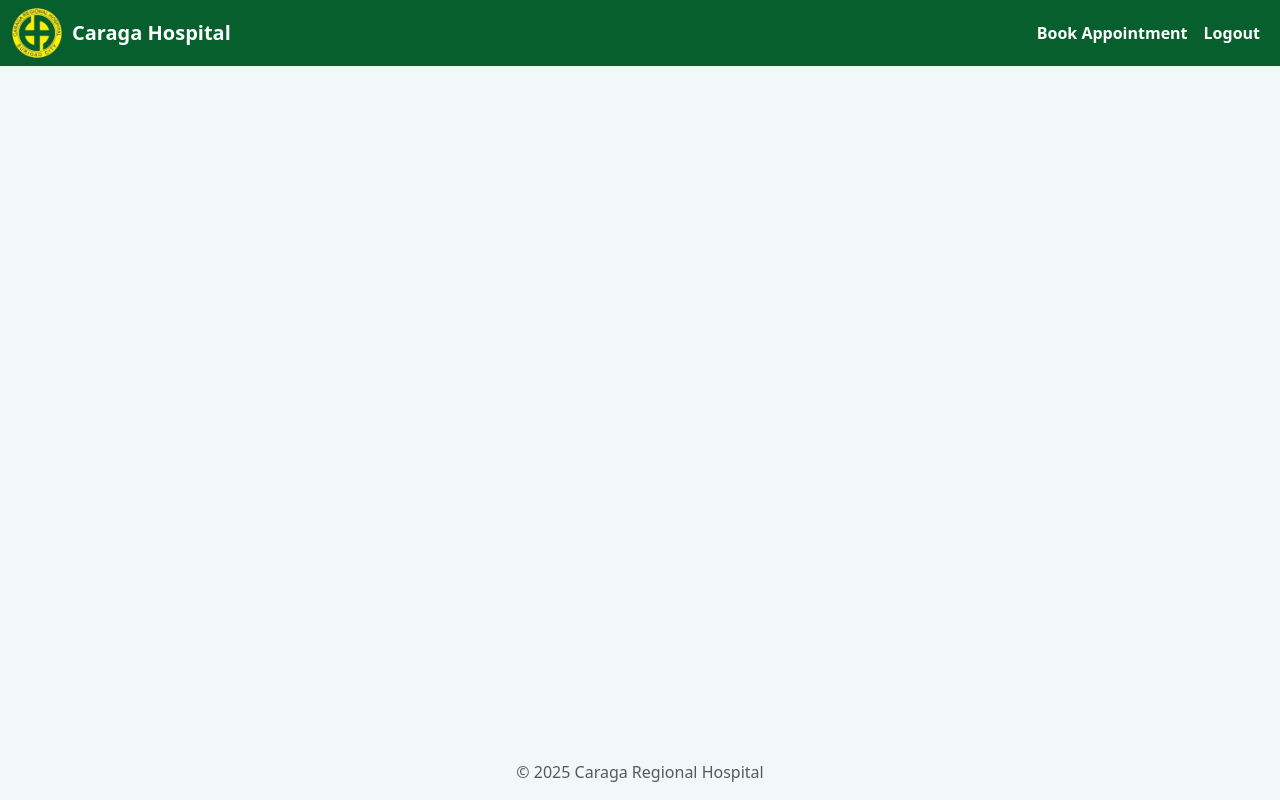
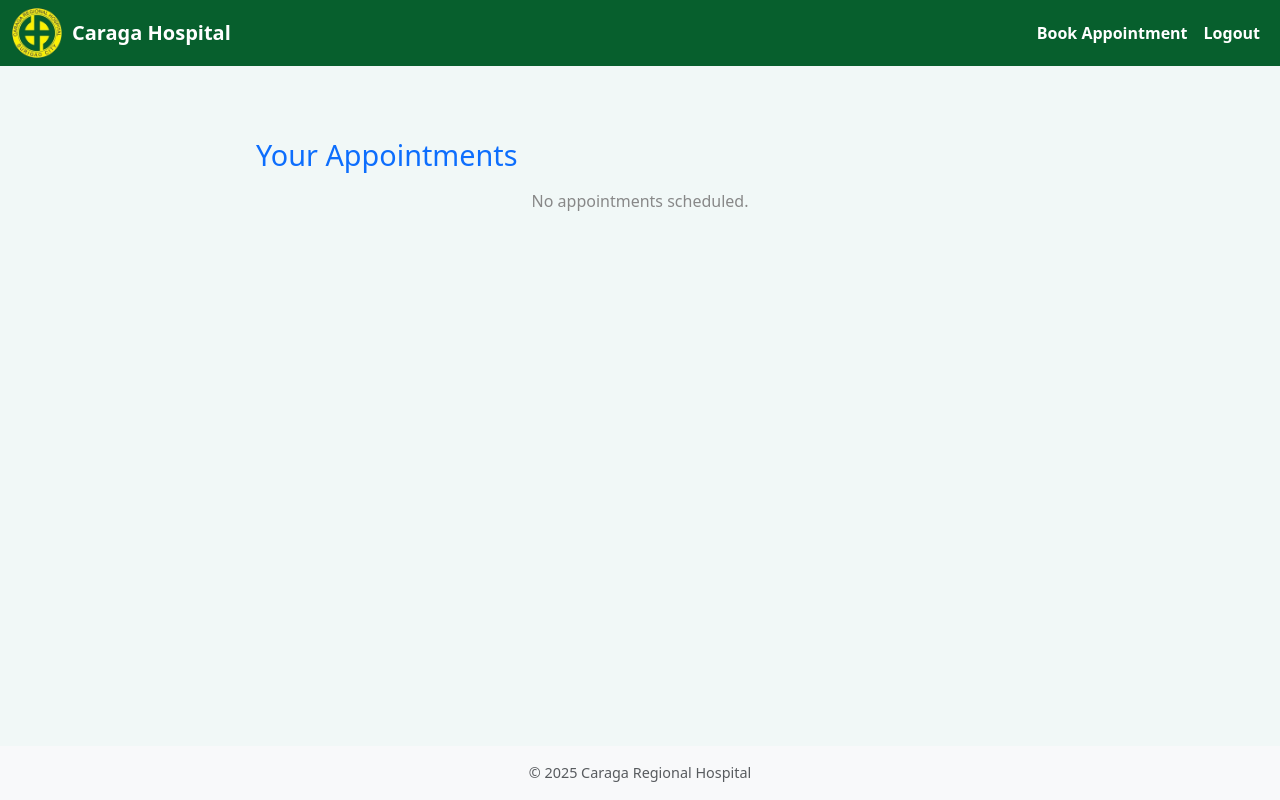
Before and after one commit to Dynnnn08/appointmnts, a Django app: page / in a window 1280 px wide. Run offline with Django 4.2, Linux system fonts and the light colour scheme; a user stored in the database is signed in; data comes from the database, SQL or seed files in the repository; both versions use the stored data as it was after the commit; data that the repository does not hold is empty.

Commit message:
All Goods

```diff
--- a/appointments/static/css/style.css
+++ b/appointments/static/css/style.css
@@ -9,7 +9,7 @@ body {
   justify-content: space-between;
 }
 .content {
-  height: 100%;
+  flex: 1;
 }
 .navbar {
   background-color: #075F2D;
@@ -56,3 +56,14 @@ input[type="password"] {
   border-radius: 8px;
   font-size: 1rem;
 }
+
+footer {
+  position: relative;
+  bottom: 0;
+  width: 100%;
+  text-align: center;
+  padding: 1rem;
+  background: #f8f9fa;
+  color: #666;
+  font-size: 0.9rem;
+}
--- a/appointments/templates/appointment_list.html
+++ b/appointments/templates/appointments.html
@@ -7,11 +7,11 @@
     <h1>All Booked Appointments</h1>
     <ul>
         {% for appointment in appointments %}
-            <li>{{ appointment.name }} | {{ appointment.service }} | {{ appointment.date }} {{ appointment.time }}</li>
+            <li>{{ appointment.service }} | {{ appointment.date }} {{ appointment.time }}</li>
         {% empty %}
             <li>No appointments found.</li>
         {% endfor %}
     </ul>
-    <a href="{% url 'book_appointment' %}">Book another appointment</a>
+    <a href="{% url 'book' %}">Book another appointment</a>
 </body>
 </html>
--- a/appointments/templates/home.html
+++ b/appointments/templates/home.html
@@ -2,6 +2,28 @@
 {% block content %}
 {% load static %}
 {% if user.is_authenticated %}
+<div style="max-width: 800px; margin: 2rem auto; padding: 1rem;">
+  <h2 style="font-size: 1.8rem; color: #0d6efd; margin-bottom: 1rem;">Your Appointments</h2>
+  {% if appointments %}
+      <div style="display: grid; gap: 1rem;">
+          {% for appt in appointments|dictsortreversed:"date" %}
+              <div style="
+                  background: #ffffff;
+                  padding: 1rem 1.5rem;
+                  border-radius: 8px;
+                  box-shadow: 0 2px 6px rgba(0, 0, 0, 0.1);
+                  border-left: 5px solid #0d6efd;
+              ">
+                  <p style="margin: 0; font-size: 1.1rem;"><strong>{{ appt.service }}</strong></p>
+                  <p style="margin: 0.2rem 0; color: #666;">📅 {{ appt.date }} &nbsp;&nbsp; ⏰ {{ appt.time }}</p>
+              </div>
+          {% endfor %}
+      </div>
+  {% else %}
+      <p style="text-align: center; color: #888;">No appointments scheduled.</p>
+  {% endif %}
+</div>
+
 {% else %}
 <div style="text-align: center; margin-top: 50px;" class="hero">
   <img src="{% static 'images/caragalogo.png' %}" alt="Caraga Regional Hospital">
--- a/appointments/urls.py
+++ b/appointments/urls.py
@@ -8,12 +8,13 @@ urlpatterns = [
     path('registerAPI/', RegisterAPI.as_view()),
     path('loginAPI/', LoginAPI.as_view()),
     path('appointments/book/', BookAppointmentAPI.as_view()),
-    path('appointments/', ListAppointmentsAPI.as_view()),
+    path('appointmentsAPI/', ListAppointmentsAPI.as_view()),
     path('api-token-auth/', obtain_auth_token),
 
     path('', views.home, name='home'),
     path('register/', views.register_view, name='register'),
     path('login/', views.login_view, name='login'),
     path('book/', views.book_appointment, name='book'),
+    path('appointments/', views.list_appointments, name='appointments'),
     path('logout/', LogoutView.as_view(next_page='home'), name='logout'),
 ]
--- a/appointments/views.py
+++ b/appointments/views.py
@@ -17,13 +17,26 @@ from django.contrib import messages
 API_URL = 'http://localhost:8000/api'
 
 def home(request):
-    return render(request, 'home.html')
+    if request.user.is_authenticated:
+        token, created = Token.objects.get_or_create(user=request.user)
+        response = requests.get(
+            f'{API_URL}/appointmentsAPI/',
+            headers={'Authorization': f'Token {token.key}'}
+        )
 
+        if response.status_code == 200:
+            appointments = response.json()
+        else:
+            appointments = []
+    else:
+        appointments = []
 
-def home(request):
-    return render(request, 'home.html')
+    return render(request, 'home.html', {'appointments': appointments})
 
 def register_view(request):
+    if request.user.is_authenticated:
+        return redirect('book')
+
     if request.method == 'POST':
         form = UserCreationForm(request.POST)
         if form.is_valid():
@@ -35,11 +48,14 @@ def register_view(request):
     return render(request, 'register.html', {'form': form})
 
 def login_view(request):
+    if request.user.is_authenticated:
+        return redirect('/')
+
     if request.method == 'POST':
         form = AuthenticationForm(data=request.POST)
         if form.is_valid():
             login(request, form.get_user())
-            return redirect('book')
+            return redirect('/')
     else:
         form = AuthenticationForm()
     return render(request, 'login.html', {'form': form})
@@ -65,6 +81,18 @@ def book_appointment(request):
             messages.error(request, f'Failed to book appointment: {response.text}')
 
     return render(request, 'book.html')
+
+@login_required
+def list_appointments(request):
+    token, created = Token.objects.get_or_create(user=request.user)
+    response = requests.get(f'{API_URL}/appointmentsAPI/', headers={'Authorization': f'Token {token.key}'})
+
+    if response.status_code == 200:
+        appointments = response.json()
+    else:
+        appointments = []
+
+    return render(request, 'appointments.html', {'appointments': appointments})
 
 # API Starts Here
 class RegisterAPI(generics.CreateAPIView):
```
Also changed, not shown: appointments/templates/book.html (+6 -1 lines), db.sqlite3.
